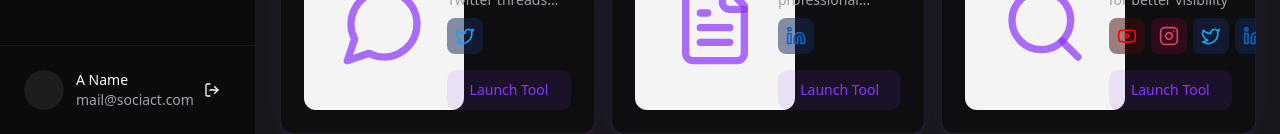
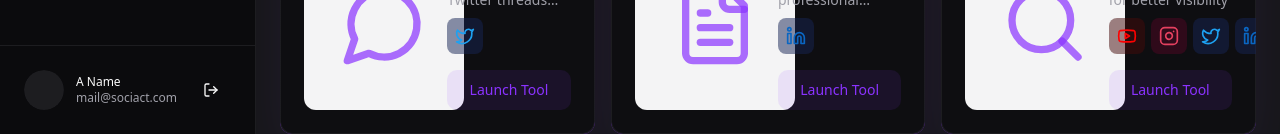
Before and after one commit to Automation-agency-saas/sociact-frontend, a React (Vite) app: page /home in a window 1280 px wide. Shown: the part 666-800 px from the top of the page. Built offline with nearby package versions, Linux system fonts and the light colour scheme; no server answers.

Commit message:
update sidebar

```diff
--- a/src/components/dashboard/Sidebar.tsx
+++ b/src/components/dashboard/Sidebar.tsx
@@ -82,7 +82,7 @@ export function Sidebar({
         <div className="p-4 border-t">
           <div className="flex items-center justify-between hover:bg-primary/30 p-2 rounded-lg">
             <a href="/profile"
-              className="flex gap-3"
+              className="flex items-center gap-3"
             >
               <Avatar className=''>
                 <AvatarImage src={user?.picture} />
@@ -92,9 +92,9 @@ export function Sidebar({
                 {user?.name?.[0]}
 
               </Avatar>
-              <div className="text-left">
-                <p className="text-sm font-medium capitalize">{user?.name || 'A Name'}</p>
-                <p className="text-sm text-muted-foreground">{user?.email || 'mail@sociact.com'}</p>
+              <div className="text-left ">
+                <p className="text-xs font-medium capitalize">{user?.name || 'A Name'}</p>
+                <p className="text-xs text-muted-foreground">{user?.email || 'mail@sociact.com'}</p>
               </div>
             </a>
             <Button
```
